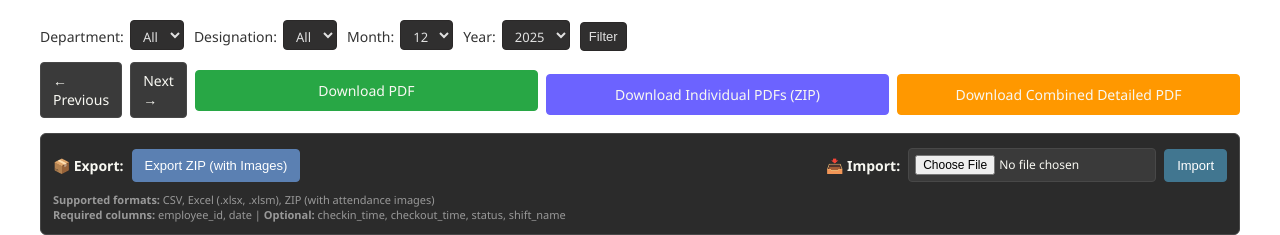
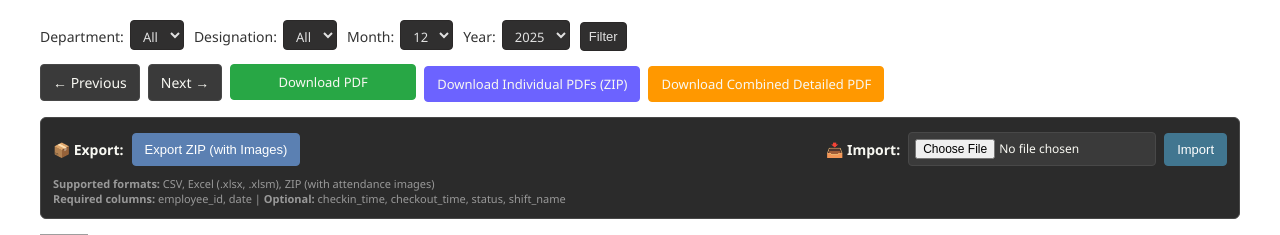
Before and after one commit to omar4917/Enterprise-HR-Backend, a Django app: page /attendance-dashboard/ in a window 1280 px wide; the page is wider, and only the part inside the window is pictured. Shown: the part 78-313 px from the top of that part. Run offline with Django 5.2, Linux system fonts and the light colour scheme; the visitor is signed in with stand-in values (Sample User, id 1); data that the repository does not hold is empty; grey boxes are pictures that could not be loaded.

Commit message:
Adjust PDF header spacing and shrink download buttons

```diff
--- a/attendance/templates/admin/attendance-dashboard.html
+++ b/attendance/templates/admin/attendance-dashboard.html
@@ -35,9 +35,9 @@
 <div style="display:flex;gap:8px;align-items:center;margin-bottom:12px;">
   <a class="button" href="?{{ prev_qs }}" title="Previous month" style="padding:8px 12px;border:1px solid #484848;background:#3a3a3a;border-radius:4px;color:#f8f8f2;text-decoration:none;">&larr; Previous</a>
   <a class="button" href="?{{ next_qs }}" title="Next month" style="padding:8px 12px;border:1px solid #484848;background:#3a3a3a;border-radius:4px;color:#f8f8f2;text-decoration:none;">Next &rarr;</a>
-  <a class="button" href="{% url 'attendance:attendance_dashboard_pdf' %}?month={{ month }}&year={{ year }}{% if selected_department %}&department={{ selected_department|urlencode }}{% endif %}{% if selected_designation %}&designation={{ selected_designation|urlencode }}{% endif %}" style="display:block;width:100%;text-align:center;padding:10px 14px;border:1px solid #28a745;background:#28a745;border-radius:4px;color:#f8f8f2;text-decoration:none;">Download PDF</a>
-  <a id="bulk-pdf-link" class="button" data-base-href="{% url 'attendance:attendance_dashboard_pdf_bulk' %}?month={{ month }}&year={{ year }}{% if selected_department %}&department={{ selected_department|urlencode }}{% endif %}{% if selected_designation %}&designation={{ selected_designation|urlencode }}{% endif %}" href="{% url 'attendance:attendance_dashboard_pdf_bulk' %}?month={{ month }}&year={{ year }}{% if selected_department %}&department={{ selected_department|urlencode }}{% endif %}{% if selected_designation %}&designation={{ selected_designation|urlencode }}{% endif %}" style="display:block;width:100%;text-align:center;padding:10px 14px;border:1px solid #6c63ff;background:#6c63ff;border-radius:4px;color:#f8f8f2;text-decoration:none;margin-top:8px;">Download Individual PDFs (ZIP)</a>
-  <a class="button" href="{% url 'attendance:attendance_dashboard_pdf_combined' %}?month={{ month }}&year={{ year }}{% if selected_department %}&department={{ selected_department|urlencode }}{% endif %}{% if selected_designation %}&designation={{ selected_designation|urlencode }}{% endif %}" style="display:block;width:100%;text-align:center;padding:10px 14px;border:1px solid #ff9800;background:#ff9800;border-radius:4px;color:#f8f8f2;text-decoration:none;margin-top:8px;">Download Combined Detailed PDF</a>
+  <a class="button" href="{% url 'attendance:attendance_dashboard_pdf' %}?month={{ month }}&year={{ year }}{% if selected_department %}&department={{ selected_department|urlencode }}{% endif %}{% if selected_designation %}&designation={{ selected_designation|urlencode }}{% endif %}" style="display:inline-flex;align-items:center;justify-content:center;gap:6px;padding:8px 12px;min-width:160px;text-align:center;border:1px solid #28a745;background:#28a745;border-radius:4px;color:#f8f8f2;text-decoration:none;font-size:13px;">Download PDF</a>
+  <a id="bulk-pdf-link" class="button" data-base-href="{% url 'attendance:attendance_dashboard_pdf_bulk' %}?month={{ month }}&year={{ year }}{% if selected_department %}&department={{ selected_department|urlencode }}{% endif %}{% if selected_designation %}&designation={{ selected_designation|urlencode }}{% endif %}" href="{% url 'attendance:attendance_dashboard_pdf_bulk' %}?month={{ month }}&year={{ year }}{% if selected_department %}&department={{ selected_department|urlencode }}{% endif %}{% if selected_designation %}&designation={{ selected_designation|urlencode }}{% endif %}" style="display:inline-flex;align-items:center;justify-content:center;gap:6px;padding:8px 12px;min-width:180px;text-align:center;border:1px solid #6c63ff;background:#6c63ff;border-radius:4px;color:#f8f8f2;text-decoration:none;font-size:13px;margin-top:4px;">Download Individual PDFs (ZIP)</a>
+  <a class="button" href="{% url 'attendance:attendance_dashboard_pdf_combined' %}?month={{ month }}&year={{ year }}{% if selected_department %}&department={{ selected_department|urlencode }}{% endif %}{% if selected_designation %}&designation={{ selected_designation|urlencode }}{% endif %}" style="display:inline-flex;align-items:center;justify-content:center;gap:6px;padding:8px 12px;min-width:200px;text-align:center;border:1px solid #ff9800;background:#ff9800;border-radius:4px;color:#f8f8f2;text-decoration:none;font-size:13px;margin-top:4px;">Download Combined Detailed PDF</a>
 </div>
 
 <!-- Import/Export Section -->
--- a/attendance/views.py
+++ b/attendance/views.py
@@ -649,7 +649,7 @@ def salary_report_pdf(request):
     center_x = width / 2
     pdf.setFont("Helvetica-Bold", 18)
     # Keep the name safely inside the banner
-    name_y = height - header_height + 70
+    name_y = height - 20  # small top padding to keep text inside the header
     pdf.drawCentredString(center_x, name_y, company.name)
 
     pdf.setFont("Helvetica", 10)
@@ -1416,7 +1416,7 @@ def _render_attendance_pdf(
 
     center_x = width / 2
     pdf.setFont("Helvetica-Bold", 18)
-    name_y = height - header_height + 70
+    name_y = height - 20  # small top padding to keep text inside the header
     pdf.drawCentredString(center_x, name_y, company.name)
 
     pdf.setFont("Helvetica", 10)
@@ -1675,7 +1675,7 @@ def _render_attendance_pdf(
     pdf.setFont("Helvetica", 8)
     pdf.setFillColorRGB(*text_color)
     legend_entries = [f"{abbr} = {name}" for name, abbr in STATUS_LABEL_MAP.items()]
-    legend_y = margin + 20
+    legend_y = margin + 10  # add a bit more top padding above the legend block
     pdf.drawString(margin, legend_y, "Legend: " + " | ".join(legend_entries))
     pdf.setFillColorRGB(0.5, 0.5, 0.5)
     pdf.drawString(margin, legend_y - 12, "(! indicates the employee arrived late on that day)")
```
